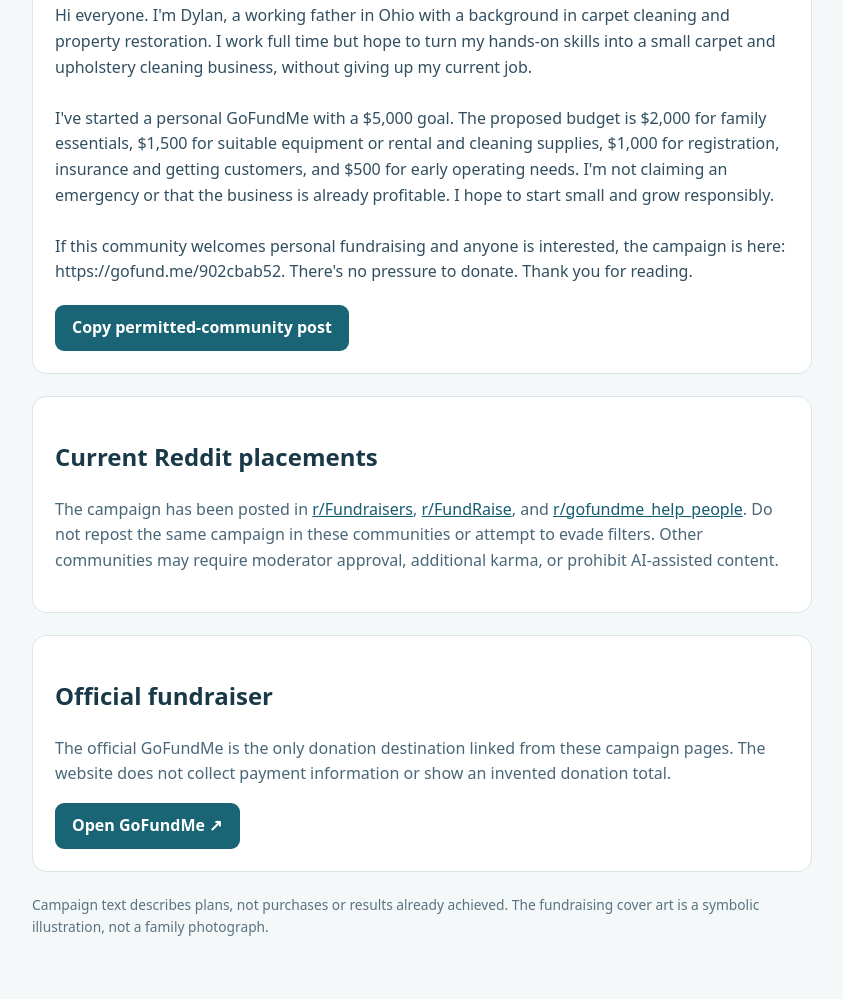
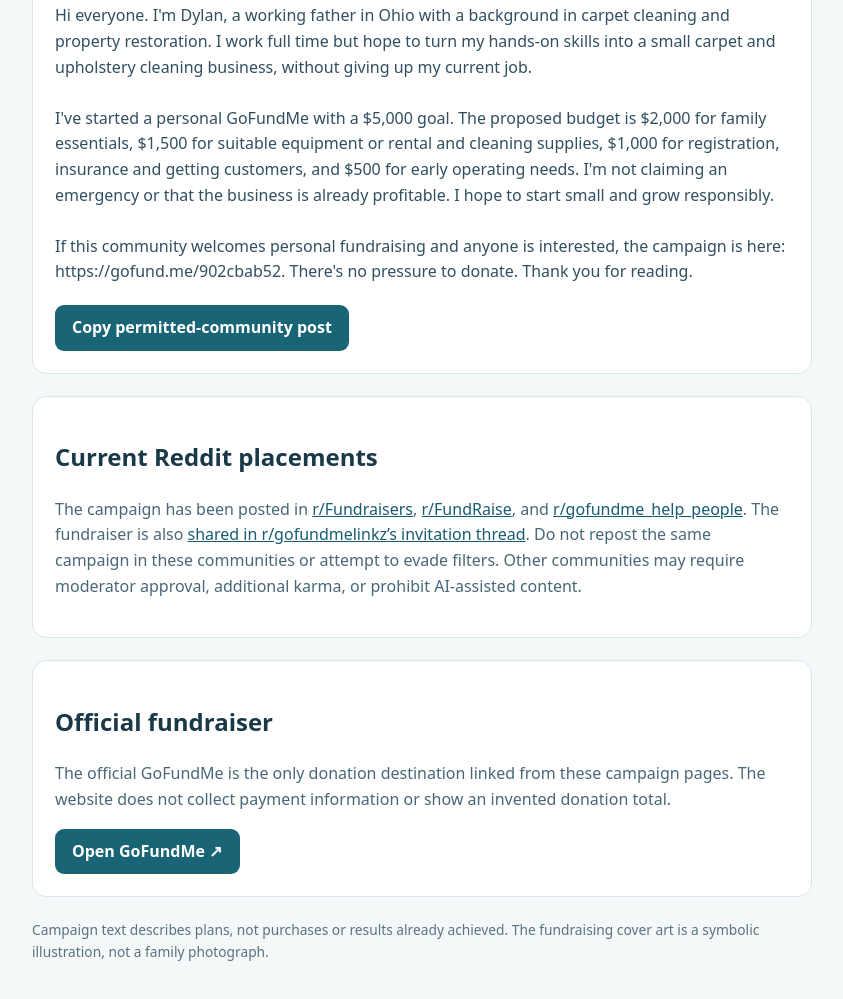
Before and after one commit to satisfyforgee-beep/satisfyforge-labs, a plain HTML site: page fundraising/share.html in a window 1280 px wide. Shown: the part 791-1790 px from the top of the page, without its empty margins (218-1061 px from the left). Drawn offline with Linux system fonts and the light colour scheme.

Commit message:
Track fundraiser link shared in dedicated Reddit donation thread

```diff
--- a/fundraising/share.html
+++ b/fundraising/share.html
@@ -6,7 +6,7 @@
 I've started a personal GoFundMe with a $5,000 goal. The proposed budget is $2,000 for family essentials, $1,500 for suitable equipment or rental and cleaning supplies, $1,000 for registration, insurance and getting customers, and $500 for early operating needs. I'm not claiming an emergency or that the business is already profitable. I hope to start small and grow responsibly.
 
 If this community welcomes personal fundraising and anyone is interested, the campaign is here: https://gofund.me/902cbab52. There's no pressure to donate. Thank you for reading.</blockquote><button data-copy="community">Copy permitted-community post</button></article>
-<article><h2>Current Reddit placements</h2><p>The campaign has been posted in <a href="https://www.reddit.com/r/Fundraisers/comments/1xa9709/" target="_blank" rel="noopener noreferrer">r/Fundraisers</a>, <a href="https://www.reddit.com/r/FundRaise/comments/1xa9gco/" target="_blank" rel="noopener noreferrer">r/FundRaise</a>, and <a href="https://www.reddit.com/r/gofundme_help_people/comments/1xaqu80/" target="_blank" rel="noopener noreferrer">r/gofundme_help_people</a>. Do not repost the same campaign in these communities or attempt to evade filters. Other communities may require moderator approval, additional karma, or prohibit AI-assisted content.</p></article>
+<article><h2>Current Reddit placements</h2><p>The campaign has been posted in <a href="https://www.reddit.com/r/Fundraisers/comments/1xa9709/" target="_blank" rel="noopener noreferrer">r/Fundraisers</a>, <a href="https://www.reddit.com/r/FundRaise/comments/1xa9gco/" target="_blank" rel="noopener noreferrer">r/FundRaise</a>, and <a href="https://www.reddit.com/r/gofundme_help_people/comments/1xaqu80/" target="_blank" rel="noopener noreferrer">r/gofundme_help_people</a>. The fundraiser is also <a href="https://www.reddit.com/r/gofundmelinkz/comments/1x9bc4k/comment/19rdwzze2tctf/" target="_blank" rel="noopener noreferrer">shared in r/gofundmelinkz’s invitation thread</a>. Do not repost the same campaign in these communities or attempt to evade filters. Other communities may require moderator approval, additional karma, or prohibit AI-assisted content.</p></article>
 <article><h2>Official fundraiser</h2><p>The official GoFundMe is the only donation destination linked from these campaign pages. The website does not collect payment information or show an invented donation total.</p><a class="action" href="https://gofund.me/902cbab52" target="_blank" rel="noopener noreferrer">Open GoFundMe ↗</a></article>
 <p class="foot">Campaign text describes plans, not purchases or results already achieved. The fundraising cover art is a symbolic illustration, not a family photograph.</p>
 </main><script>document.querySelectorAll('[data-copy]').forEach(btn=>{const label=btn.textContent;btn.addEventListener('click',async()=>{const el=document.getElementById(btn.dataset.copy);try{await navigator.clipboard.writeText(el?.innerText||'');btn.textContent='Copied!'}catch(e){btn.textContent='Select and copy the message above'}setTimeout(()=>btn.textContent=label,2300)})});</script></body></html>
```
